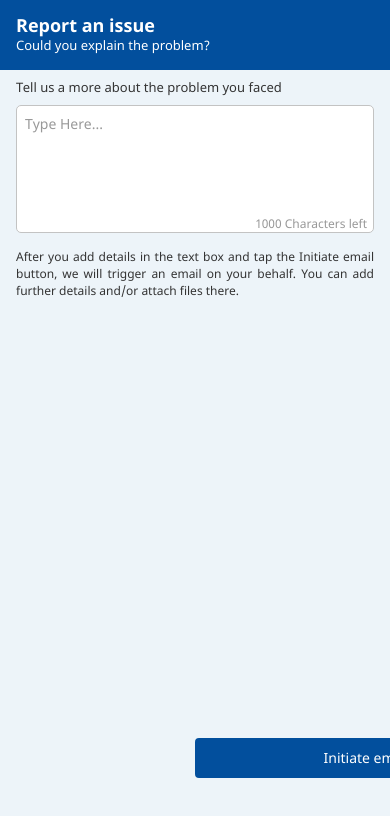
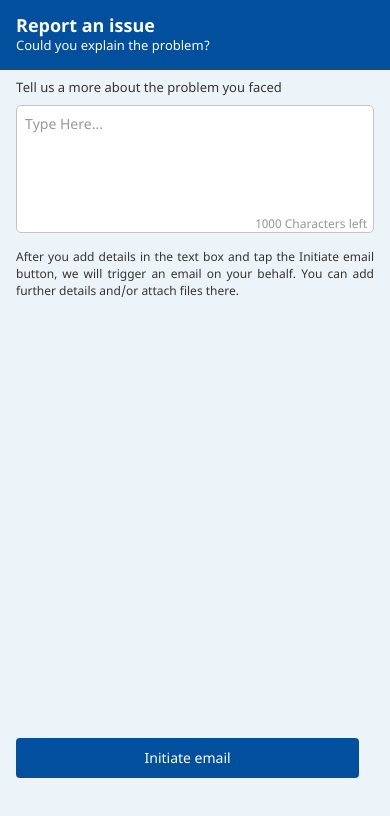
Before and after one commit to ankur01oct/ankur01oct.github.io, a plain HTML site: page reportIssue.html in a window 390 px wide. Drawn offline with Linux system fonts and the light colour scheme.

Commit message:
Issue SB-12349 Mobile App: UI issues in Help and Support page

```diff
--- a/resources/css/app.css
+++ b/resources/css/app.css
@@ -164,7 +164,7 @@ P{
 
 @media only screen and (max-width : 1024px) {
     #initiate-email{
-   left: 16;
+   left: 16px;
     bottom: 50px;
     position: fixed;
 }
```
